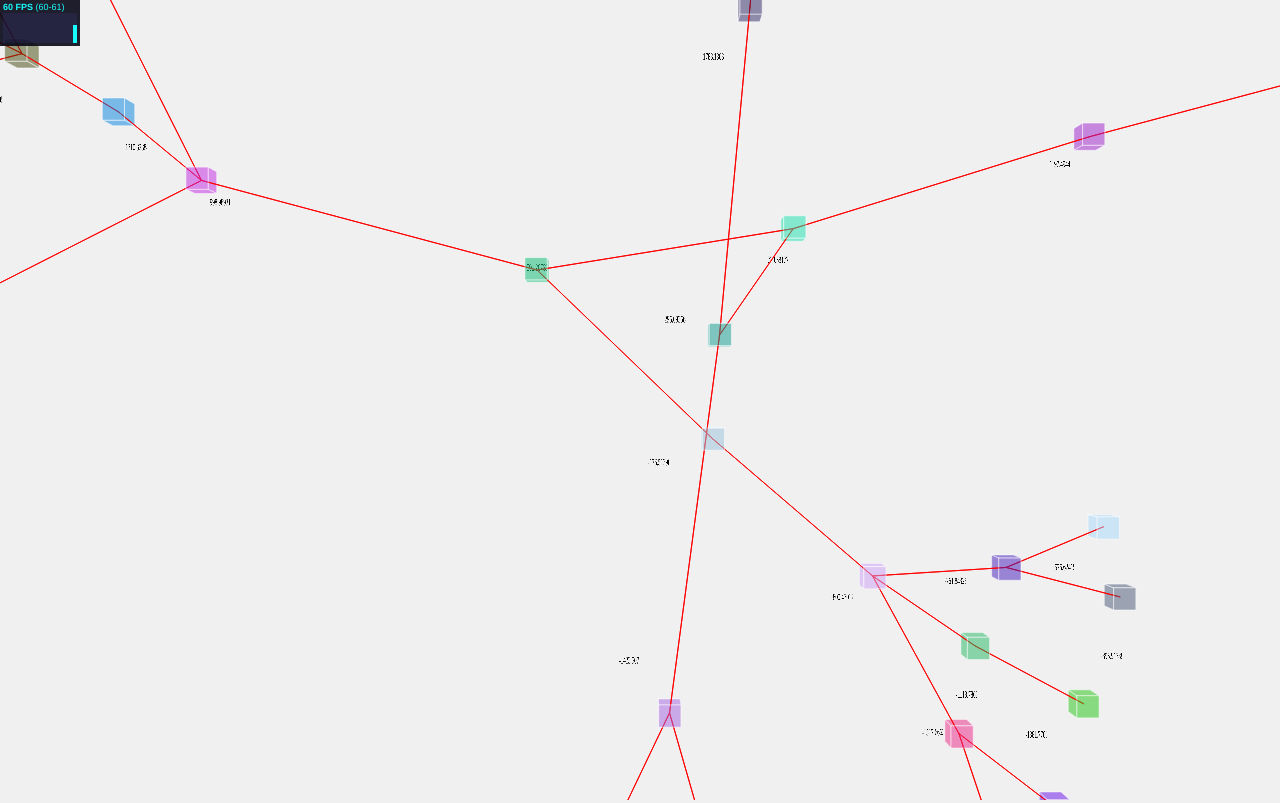
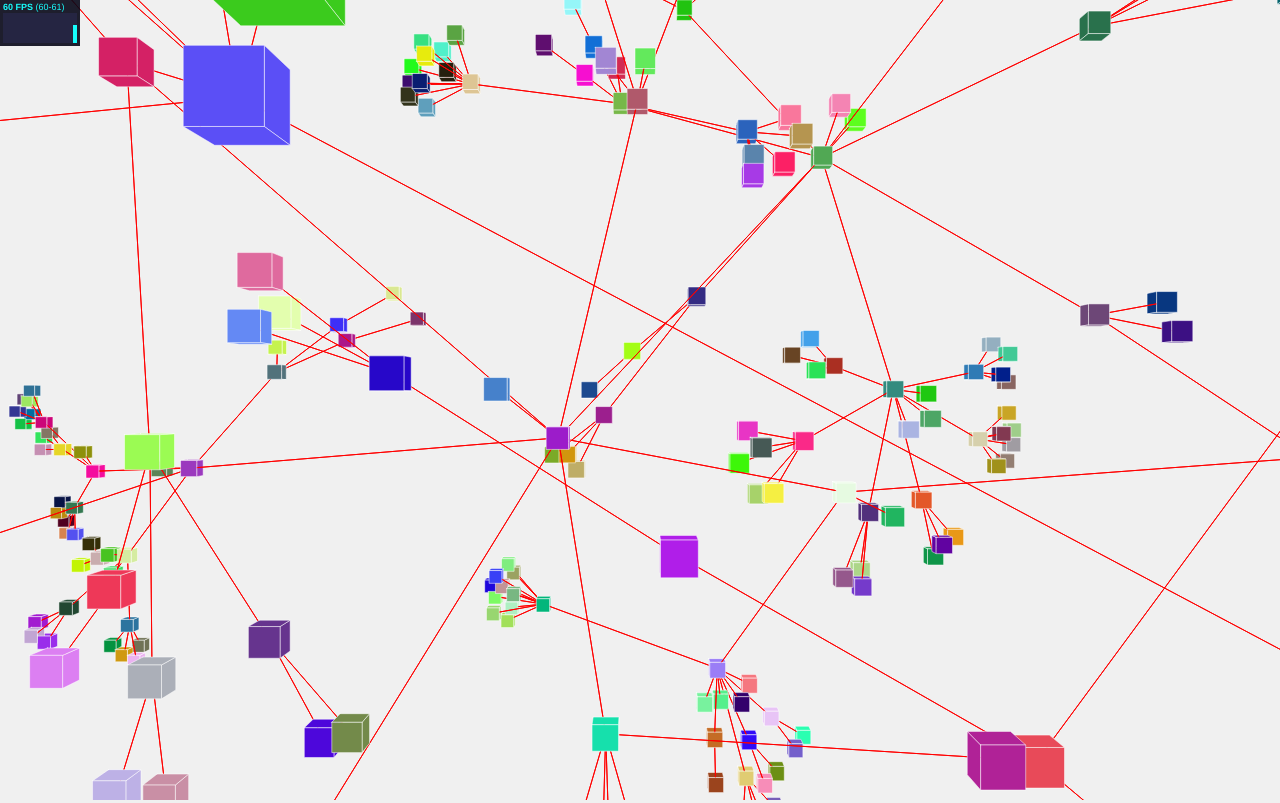
Before and after one commit to davidpiegza/Graph-Visualization, a plain HTML site: page index_example.html in a window 1280 px wide. Drawn offline with Linux system fonts and the light colour scheme.

Commit message:
Added 3d force directed layout.

```diff
--- a/drawings/simple_graph.js
+++ b/drawings/simple_graph.js
@@ -14,18 +14,15 @@ var graph_layout;
 
 function init() {
   // Three.js initialization
-  // camera = new THREE.Camera( 75, window.innerWidth / window.innerHeight, 1, 1000000 );
-
   camera = new THREE.TrackballCamera({
-
     fov: 40,
     aspect: window.innerWidth / window.innerHeight,
     near: 1,
-  					far: 1000000, //1e3,
+    far: 1000000,
 
-  					rotateSpeed: 1.0,
-  					zoomSpeed: 1.2,
-  					panSpeed: 0.8,
+    rotateSpeed: 0.5,
+    zoomSpeed: 5.2,
+    panSpeed: 1,
 
     noZoom: false,
     noPan: false,
@@ -34,21 +31,13 @@ function init() {
     dynamicDampingFactor: 0.3,
 
     keys: [ 65, 83, 68 ]
-
   });
-
-
-
-
   camera.position.z = 5000;
-  // camera.useTarget = false;
 
   scene = new THREE.Scene();
 
   renderer = new THREE.CanvasRenderer();
   renderer.setSize( window.innerWidth, window.innerHeight );
-
-  // interaction = new THREEJS.Interaction(camera);
 
   document.body.appendChild( renderer.domElement );
 
@@ -58,7 +47,7 @@ function init() {
   stats.domElement.style.top = '0px';
   document.body.appendChild( stats.domElement );
 
-  info = document.getElementById("info");
+  // info = document.getElementById("info");
 }
 
 
@@ -74,7 +63,7 @@ function createGraph() {
   do {
     var node = nodes.shift();
 
-    var numEdges = 3; // randomFromTo(1, 10);
+    var numEdges = randomFromTo(1, 10);
     for(var i=1; i <= numEdges; i++) {
       var target_node = new Node(i*steps);
       if(graph.addNode(target_node)) {
@@ -86,9 +75,9 @@ function createGraph() {
       }
     }
     steps++;
-  } while(nodes.length != 0 && steps < 50);
+  } while(nodes.length != 0 && steps < 150);
 
-  graph.layout = new Layout.ForceDirected(graph, {width: 2000, height: 2000, iterations: 90000});
+  graph.layout = new Layout.ForceDirected3D(graph, {width: 2000, height: 2000, iterations: 1000});
   graph.layout.init();
 }
 
@@ -97,48 +86,40 @@ function createGraph() {
 function drawNode(node) {
 
   var geometry = new THREE.CubeGeometry( 100, 100, 100 );
-  var draw_object = new THREE.Mesh( geometry, [ new THREE.MeshBasicMaterial( {  color: Math.random() * 0xffffff, opacity: 0.5 } ), new THREE.MeshBasicMaterial( { color: 0xffffff, opacity: 0.5, wireframe: true } ) ] );
+  var draw_object = new THREE.Mesh( geometry, [ new THREE.MeshBasicMaterial( {  color: Math.random() * 0xffffff } ), new THREE.MeshBasicMaterial( { color: 0xffffff, opacity: 0.5, wireframe: true } ) ] );
 
   // label
-  var labelCanvas = document.createElement( "canvas" );
-  var xc = labelCanvas.getContext("2d");
-  labelCanvas.width = labelCanvas.height = 128;
-  // xc.shadowColor = "#000";
-  // xc.shadowBlur = 7;
-  // xc.fillStyle = "orange";
-  xc.font = "50pt arial bold";
-  xc.fillText("myText", 10, 64);
-
-  var xm = new THREE.MeshBasicMaterial( { map: new THREE.Texture( labelCanvas ), transparent: true } );
-  xm.map.needsUpdate = true;
-
+  // var labelCanvas = document.createElement( "canvas" );
+  // var xc = labelCanvas.getContext("2d");
+  // labelCanvas.width = labelCanvas.height = 128;
+  // // xc.shadowColor = "#000";
+  // // xc.shadowBlur = 7;
+  // // xc.fillStyle = "orange";
+  // xc.font = "50pt arial bold";
+  // xc.fillText("myText", 10, 64);
+  //
+  // var xm = new THREE.MeshBasicMaterial( { map: new THREE.Texture( labelCanvas ), transparent: true } );
+  // xm.map.needsUpdate = true;
 
   var area = 2000;
-  if(node.id == 0) {
-    draw_object.position.x = 0;
-    draw_object.position.y = 0;
-  } else {
   draw_object.position.x = Math.floor(Math.random() * (area + area + 1) - area);
   draw_object.position.y = Math.floor(Math.random() * (area + area + 1) - area);
-  }
+  draw_object.position.z = Math.floor(Math.random() * (area + area + 1) - area);
 
-  var mesh = new THREE.Mesh( new THREE.PlaneGeometry( 100, 100 ), xm );
-  mesh.position.x = draw_object.position.x;
-  mesh.position.y = draw_object.position.y;
-  mesh.doubleSided = true;
-  mesh.draw_object = draw_object;
-  mesh.updateMatrix();
-  mesh.type = "label";
-  scene.addObject(mesh);
-
+  // var mesh = new THREE.Mesh( new THREE.PlaneGeometry( 100, 100 ), xm );
+  // mesh.position.x = draw_object.position.x;
+  // mesh.position.y = draw_object.position.y;
+  // mesh.doubleSided = true;
+  // mesh.draw_object = draw_object;
+  // mesh.updateMatrix();
+  // mesh.type = "label";
+  // scene.addObject(mesh);
 
   draw_object.id = node.id;
   node.data.draw_object = draw_object;
   node.position = draw_object.position;
   scene.addObject( node.data.draw_object );
 }
-
-
 
 
 function drawEdge(source, target) {
@@ -164,19 +145,19 @@ function animate() {
 function render() {
   graph.layout.generate();
 
-  scene.objects.forEach(function(obj) {
-    if(obj.type === "label") {
-      var delta_x = obj.position.x - obj.draw_object.position.x;
-      var delta_y = obj.position.y - obj.draw_object.position.y;
-      if(Math.sqrt(delta_x*delta_x) > 300) {
-        obj.position.x = obj.draw_object.position.x;
-      }
-      if(Math.sqrt(delta_y*delta_y) > 300) {
-        obj.position.y = obj.draw_object.position.y;
-      }
-      drawText(obj, obj.draw_object.position.y);
-    }
-  });
+  // scene.objects.forEach(function(obj) {
+  //   if(obj.type === "label") {
+  //     var delta_x = obj.position.x - obj.draw_object.position.x;
+  //     var delta_y = obj.position.y - obj.draw_object.position.y;
+  //     if(Math.sqrt(delta_x*delta_x) > 300) {
+  //       obj.position.x = obj.draw_object.position.x;
+  //     }
+  //     if(Math.sqrt(delta_y*delta_y) > 300) {
+  //       obj.position.y = obj.draw_object.position.y;
+  //     }
+  //     drawText(obj, obj.draw_object.position.y);
+  //   }
+  // });
 
   renderer.render( scene, camera );
   // interaction.update();
@@ -195,6 +176,7 @@ function drawText(draw_object, text) {
   draw_object.materials[0].map.image = textCanvas;
 }
 
+
 function randomFromTo(from, to) {
   return Math.floor(Math.random() * (to - from + 1) + from);
 }
--- a/index_example.html
+++ b/index_example.html
@@ -7,7 +7,7 @@
     <script type="text/javascript" src="utils/threejs-interaction.js"></script>
     <script type="text/javascript" src="webgl-frameworks/Three.js"></script>
     <script type="text/javascript" src="Graph.js"></script>
-    <script type="text/javascript" src="layouts/force-based-layout.js"></script>
+    <script type="text/javascript" src="layouts/force-based-layout-3d.js"></script>
     <script type="text/javascript" src="drawings/simple_graph.js"></script>
 
     <style type="text/css">
--- /dev/null
+++ b/layouts/force-based-layout-3d.js
@@ -0,0 +1,138 @@
+
+var Layout = Layout || {};
+
+Layout.ForceDirected3D = function(graph, options) {
+  var options = options || {};
+  var EPSILON = 0.000001;
+  var attraction_multiplier = options.attraction || 5;
+  var attraction_constant;
+  var repulsion_multiplier = options.repulsion || 0.75;
+  var repulsion_constant;
+  var max_dimension;
+  var forceConstant;
+  var layout_iterations = 0;
+  var max_iterations = options.iterations || 10000;
+  var temperature = 0;
+  var graph = graph;
+  var width = options.width || 200;
+  var height = options.height || 200;
+
+  this.init = function() {
+    temperature = width / 10.0;
+    forceConstant = Math.sqrt(height * width / graph.nodes.length);
+    attraction_constant = attraction_multiplier * forceConstant;
+    repulsion_constant = repulsion_multiplier * forceConstant;
+  };
+
+  this.generate = function() {
+    // TODO: stop if total force reached 0
+    if(layout_iterations < max_iterations) {
+      graph.nodes.forEach(function(node_v) {
+        calcRepulsion(graph, node_v);
+      });
+
+      graph.edges.forEach(function(edge) {
+        calcAttraction(graph, edge);
+      });
+
+      graph.nodes.forEach(function(node_v) {
+        calcPositions(graph, node_v);
+      });
+
+      // info.innerHTML = "node_force: " + parseInt(node_force) + "<br>edge_force: " + edge_force + "<br>div: " + (node_force-edge_force);
+
+      temperature *= (1.0 - (layout_iterations / max_iterations));
+      layout_iterations++;
+    }
+  };
+
+  var calcRepulsion = function(graph, node_v) {
+    node_v.layout = node_v.layout || {};
+    node_v.layout.offset_x = 0;
+    node_v.layout.offset_y = 0;
+    node_v.layout.offset_z = 0;
+    node_v.layout.force = 0;
+    node_v.layout.tmp_pos_x = node_v.layout.tmp_pos_x || node_v.position.x;
+    node_v.layout.tmp_pos_y = node_v.layout.tmp_pos_y || node_v.position.y;
+    node_v.layout.tmp_pos_z = node_v.layout.tmp_pos_z || node_v.position.z;
+
+
+    graph.nodes.forEach(function(node_u) {
+      if(node_v.id != node_u.id) {
+        node_u.layout = node_u.layout || {};
+        node_u.layout.tmp_pos_x = node_u.layout.tmp_pos_x || node_u.position.x;
+        node_u.layout.tmp_pos_y = node_u.layout.tmp_pos_y || node_u.position.y;
+        node_u.layout.tmp_pos_z = node_u.layout.tmp_pos_z || node_u.position.z;
+
+        // var delta_x = node_v.position.x - node_u.position.x;
+        // var delta_y = node_v.position.y - node_u.position.y;
+        var delta_x = node_v.layout.tmp_pos_x - node_u.layout.tmp_pos_x;
+        var delta_y = node_v.layout.tmp_pos_y - node_u.layout.tmp_pos_y;
+        var delta_z = node_v.layout.tmp_pos_z - node_u.layout.tmp_pos_z;
+
+        var delta_length = Math.max(EPSILON, Math.sqrt((delta_x * delta_x) + (delta_y * delta_y)));
+        var delta_length2 = Math.max(EPSILON, Math.sqrt((delta_z * delta_z) + (delta_y * delta_y)));
+        var force = (repulsion_constant * repulsion_constant) / delta_length;
+        var force2 = (repulsion_constant * repulsion_constant) / delta_length2;
+
+        node_v.layout.force += force;
+        node_u.layout.force += force;
+
+        node_v.layout.offset_x += (delta_x / delta_length) * force;
+        node_v.layout.offset_y += (delta_y / delta_length) * force;
+        node_v.layout.offset_z += (delta_z / delta_length2) * force2;
+      }
+    });
+  };
+
+  var calcAttraction = function(graph, edge) {
+    // var delta_x = edge.source.position.x - edge.target.position.x;
+    // var delta_y = edge.source.position.y - edge.target.position.y;
+    var delta_x = edge.source.layout.tmp_pos_x - edge.target.layout.tmp_pos_x;
+    var delta_y = edge.source.layout.tmp_pos_y - edge.target.layout.tmp_pos_y;
+    var delta_z = edge.source.layout.tmp_pos_z - edge.target.layout.tmp_pos_z;
+
+    var delta_length = Math.max(EPSILON, Math.sqrt((delta_x * delta_x) + (delta_y * delta_y)));
+    var delta_length2 = Math.max(EPSILON, Math.sqrt((delta_z * delta_z) + (delta_y * delta_y)));
+    var force = (delta_length * delta_length) / attraction_constant;
+    var force2 = (delta_length2 * delta_length2) / attraction_constant;
+
+    edge.source.layout.force -= force;
+    edge.target.layout.force += force;
+
+    edge.source.layout.offset_x -= (delta_x / delta_length) * force;
+    edge.source.layout.offset_y -= (delta_y / delta_length) * force;
+    edge.source.layout.offset_z -= (delta_z / delta_length2) * force2;
+    edge.target.layout.offset_x += (delta_x / delta_length) * force;
+    edge.target.layout.offset_y += (delta_y / delta_length) * force;
+    edge.target.layout.offset_z += (delta_z / delta_length2) * force2;
+  };
+
+  var calcPositions = function(graph, node) {
+    var delta_length = Math.max(EPSILON, norm(node));
+    var delta_length2 = Math.max(EPSILON, norm2(node));
+
+    node.layout.tmp_pos_x += (node.layout.offset_x / delta_length) * Math.min(delta_length, temperature);
+    node.layout.tmp_pos_y += (node.layout.offset_y / delta_length) * Math.min(delta_length, temperature);
+    node.layout.tmp_pos_z += (node.layout.offset_z / delta_length2) * Math.min(delta_length2, temperature);
+
+    var c = 200;
+    if(node.position.x < (node.layout.tmp_pos_x - c) || node.position.x > (node.layout.tmp_pos_x + c)) {
+      node.position.x -=  (node.position.x-node.layout.tmp_pos_x)/10;
+    }
+    if(node.position.y < (node.layout.tmp_pos_y - c) || node.position.y > (node.layout.tmp_pos_y + c)) {
+      node.position.y -=  (node.position.y-node.layout.tmp_pos_y)/10;
+    }
+    if(node.position.z < (node.layout.tmp_pos_z - c) || node.position.z > (node.layout.tmp_pos_z + c)) {
+      node.position.z -=  (node.position.z-node.layout.tmp_pos_z)/10;
+    }
+  };
+
+  var norm = function(node) {
+    return Math.sqrt(node.layout.offset_x * node.layout.offset_x + node.layout.offset_y * node.layout.offset_y);
+  };
+  var norm2 = function(node) {
+    return Math.sqrt(node.layout.offset_z * node.layout.offset_z + node.layout.offset_y * node.layout.offset_y);
+  };
+
+};
```
Lines whose indentation alone changed are shown as unchanged.
